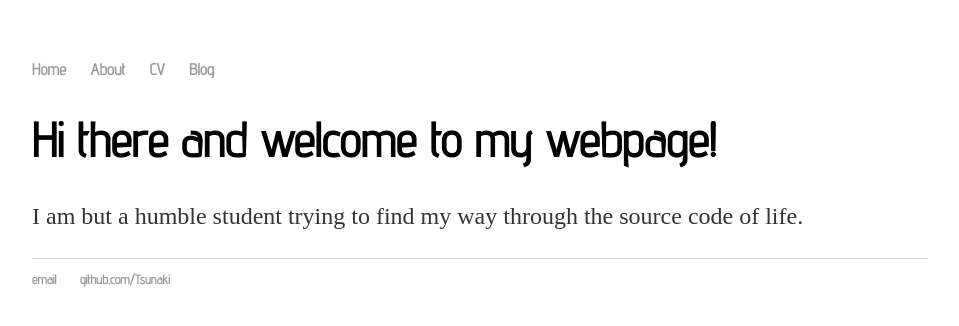
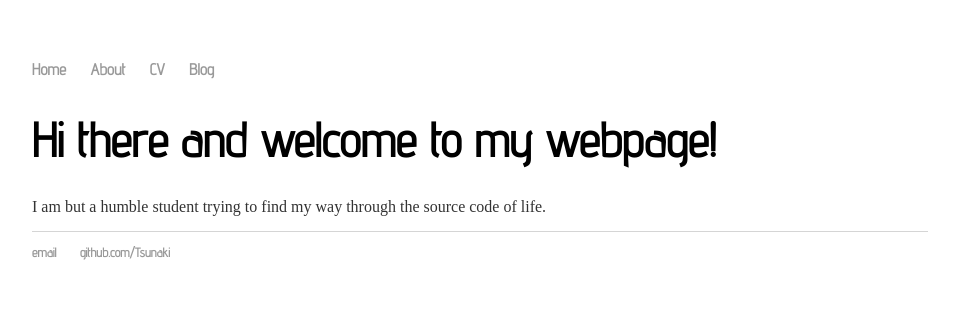
Before and after one commit to Tsunaki/Tsunaki.github.io, a Jekyll site: the page built from index.html, in a window 1280 px wide. Shown: the top 326 px of the page, without its empty margins (160-1119 px from the left). Built offline with Jekyll 4.4.1, drawn with Linux system fonts in a browser that asks for light colours; some web fonts are replaced.

Commit message:
reduced <p> font size

```diff
--- a/css/main.css
+++ b/css/main.css
@@ -26,8 +26,8 @@ h1 {
     font-family: 'Advent Pro', 'Helvetica', 'Arial', sans-serif;
 }
 p {
-    font-size: 1.5em;
-    line-height: 1.4em;
+    font-size: 1em;
+    line-height: 0.9em;
     color: #333;
 }
 footer {
```
